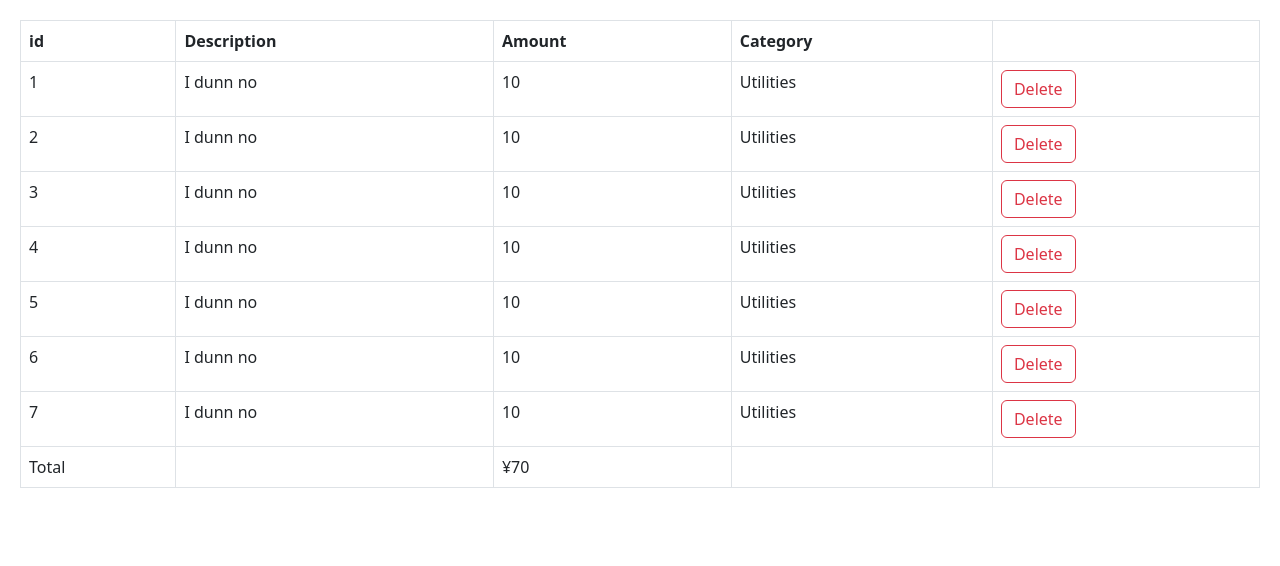
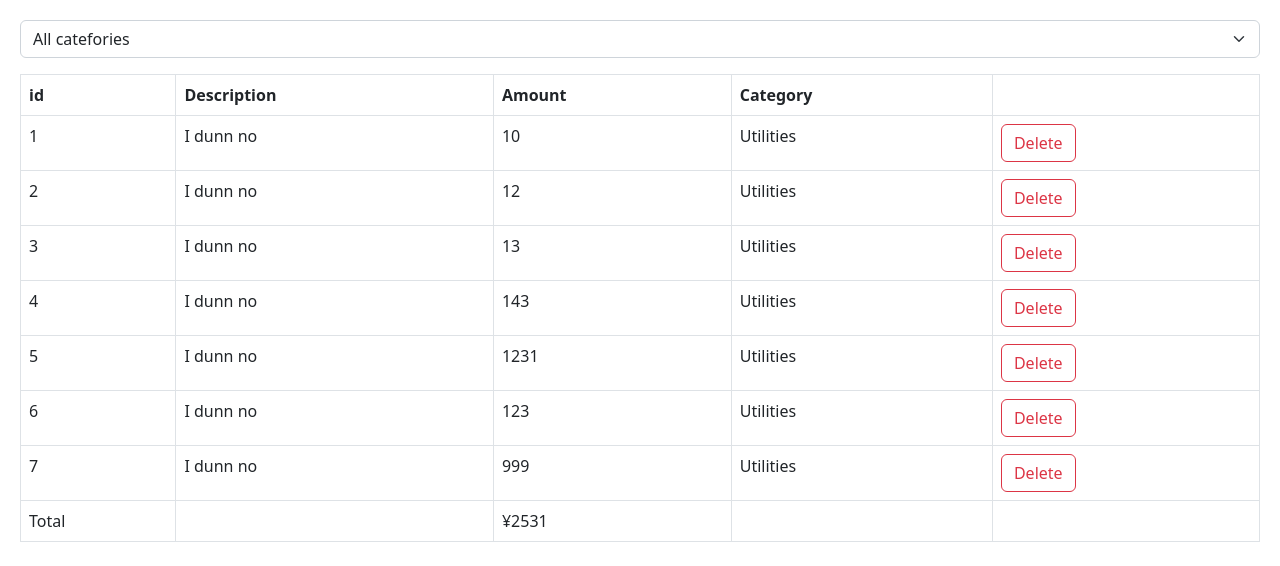
Before and after one commit to BishwasKoirala/mosh-react, a React (Vite) app: page / in a window 1280 px wide. Shown: the top 566 px of the page. Built offline with nearby package versions, Linux system fonts and the light colour scheme.

Commit message:
expense filter

```diff
--- a/src/App.tsx
+++ b/src/App.tsx
@@ -2,26 +2,36 @@ import React, { useState } from "react";
 import ExpandableText from "./components/ExpandableText";
 import Form from "./components/Form";
 import ExpenseList from "./expense-tracker/components/ExpenseList";
+import ExpenseFilter from "./expense-tracker/components/ExpenseFilter";
 
 const App = () => {
+  const [selectedCategory, setSelectedCategory] = useState("");
   const exampleExpenses = [
     { id: 1, description: "I dunn no", amount: 10, category: "Utilities" },
-    { id: 2, description: "I dunn no", amount: 10, category: "Utilities" },
-    { id: 3, description: "I dunn no", amount: 10, category: "Utilities" },
-    { id: 4, description: "I dunn no", amount: 10, category: "Utilities" },
-    { id: 5, description: "I dunn no", amount: 10, category: "Utilities" },
-    { id: 6, description: "I dunn no", amount: 10, category: "Utilities" },
-    { id: 7, description: "I dunn no", amount: 10, category: "Utilities" },
+    { id: 2, description: "I dunn no", amount: 12, category: "Utilities" },
+    { id: 3, description: "I dunn no", amount: 13, category: "Utilities" },
+    { id: 4, description: "I dunn no", amount: 143, category: "Utilities" },
+    { id: 5, description: "I dunn no", amount: 1231, category: "Utilities" },
+    { id: 6, description: "I dunn no", amount: 123, category: "Utilities" },
+    { id: 7, description: "I dunn no", amount: 999, category: "Utilities" },
   ];
+  const [expenses, setExpenses] = useState(exampleExpenses);
 
-  const [expenses, setExpenses] = useState(exampleExpenses);
+  const visibleExpenses = selectedCategory
+    ? expenses.filter((e) => e.category === selectedCategory)
+    : expenses;
 
   // RENDER IF WE HAVE 　EXPENSES
   if (expenses.length > 0)
     return (
       <div>
+        <div className="mb-3">
+          <ExpenseFilter
+            onSelectCategory={(category) => setSelectedCategory(category)}
+          />
+        </div>
         <ExpenseList
-          expenses={expenses}
+          expenses={visibleExpenses}
           onDelete={(id) => setExpenses(expenses.filter((e) => e.id != id))}
         />
       </div>
--- /dev/null
+++ b/src/expense-tracker/components/ExpenseFilter.tsx
@@ -0,0 +1,21 @@
+import React from "react";
+
+interface Props {
+  onSelectCategory: (category: string) => void;
+}
+
+const ExpenseFilter = ({ onSelectCategory }: Props) => {
+  return (
+    <select
+      className="form-select"
+      onChange={(e) => onSelectCategory(e.target.value)}
+    >
+      <option value="">All catefories</option>
+      <option value="Groceries">Groceries</option>
+      <option value="Utilities">Utilities</option>
+      <option value="Entertainment">Entertainment</option>
+    </select>
+  );
+};
+
+export default ExpenseFilter;
```
